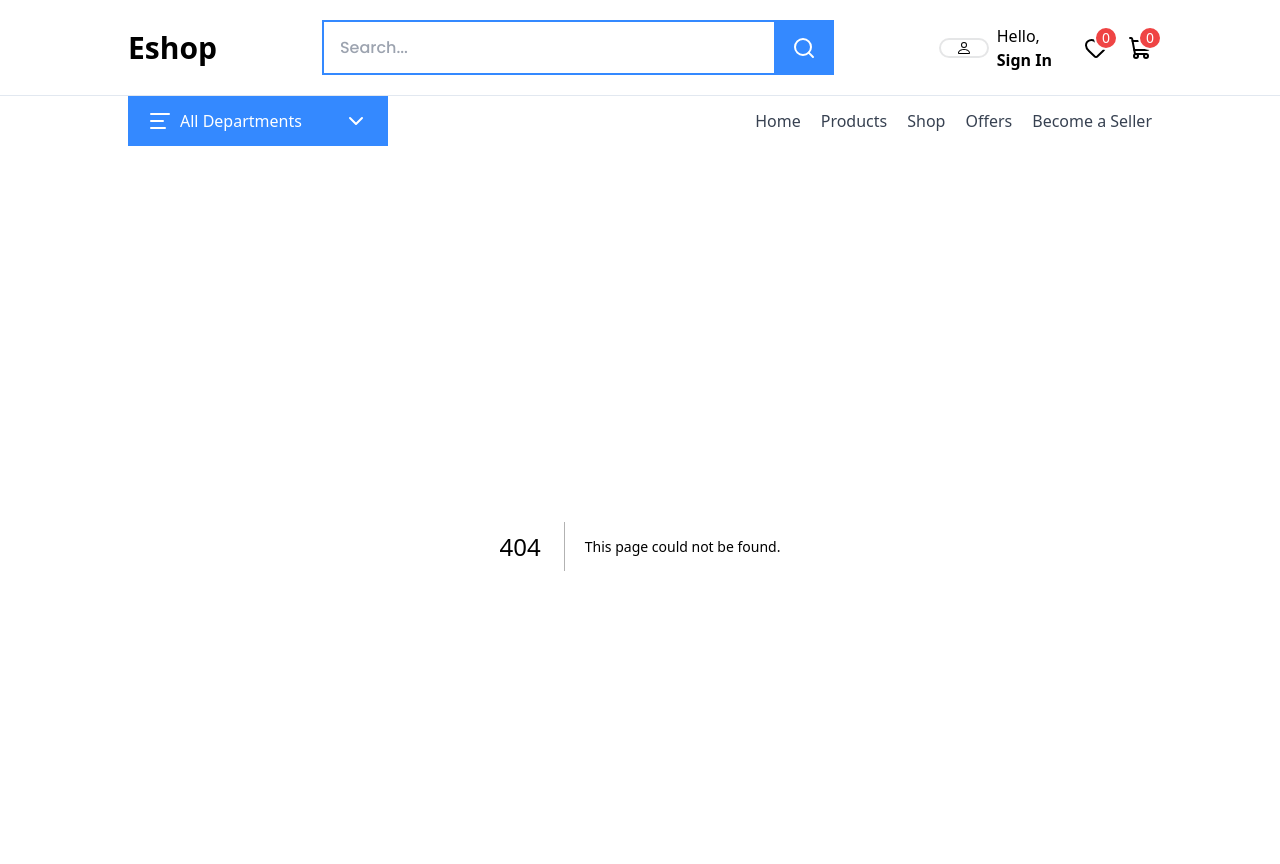
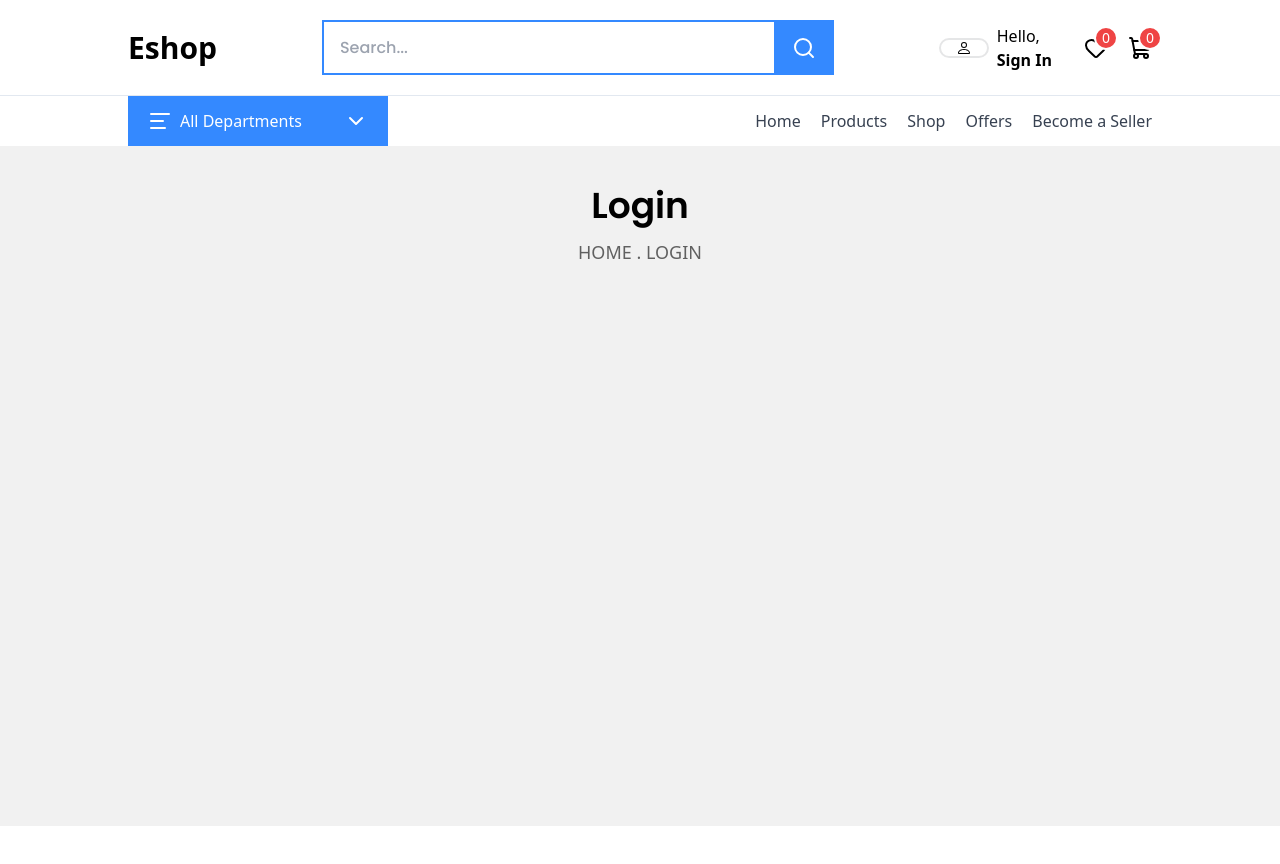
Before and after one commit to meMANNY/Eshop, a Next.js app in the folder apps/user-ui/: page /login in a window 1280 px wide. Before the commit this address had no page. Shown: the top 864 px of the page. After the commit the page ends 826 px from the top, so only its background shows below. Built offline with nearby package versions, Linux system fonts and the light colour scheme.

Commit message:
CREATED BASIC LOGIN PAGE

```diff
--- /dev/null
+++ b/apps/user-ui/src/app/(routes)/login/page.tsx
@@ -0,0 +1,37 @@
+'use client';
+import React, { useState } from 'react'
+import { useRouter } from 'next/navigation';
+import { useForm } from 'react-hook-form';
+
+type FormData = {
+    email: string;
+    password: string;
+}
+
+const Login = () => {
+
+    const [password, setPassword] = useState('');
+    const [serverError, setServerError] = useState('');
+    const [rememberMe, setRememberMe] = useState(false);
+    const router  = useRouter();
+
+    const {
+        register,
+        handleSubmit,
+        formState: { errors },
+    } = useForm<FormData>();
+
+
+  return (
+    <div className = "w-full py-10 min-h-[85vh] bg-[#f1f1f1]">
+        <h1 className = "text-4xl font-Poppins font-semibold text-black text-center ">
+            Login
+        </h1>
+        <p className='text-center text-lg font-medium py-3 text-[#00000099]'>
+            HOME . LOGIN
+        </p>
+    </div>
+  )
+}
+
+export default Login
--- a/package.json
+++ b/package.json
@@ -9,6 +9,7 @@
   "private": true,
   "dependencies": {
     "@prisma/client": "^6.19.0",
+    "@tanstack/react-query": "^5.101.2",
     "axios": "^1.16.1",
     "bcryptjs": "^3.0.3",
     "cookie-parser": "^1.4.7",
@@ -27,6 +28,7 @@
     "prisma": "^6.19.0",
     "react": "^19.0.0",
     "react-dom": "^19.0.0",
+    "react-hook-form": "^7.81.0",
     "swagger-autogen": "^2.23.7",
     "swagger-ui-express": "^5.0.1"
   },
```
Also changed, not shown: 1 other file (tests, documents, lock files or other folders).
